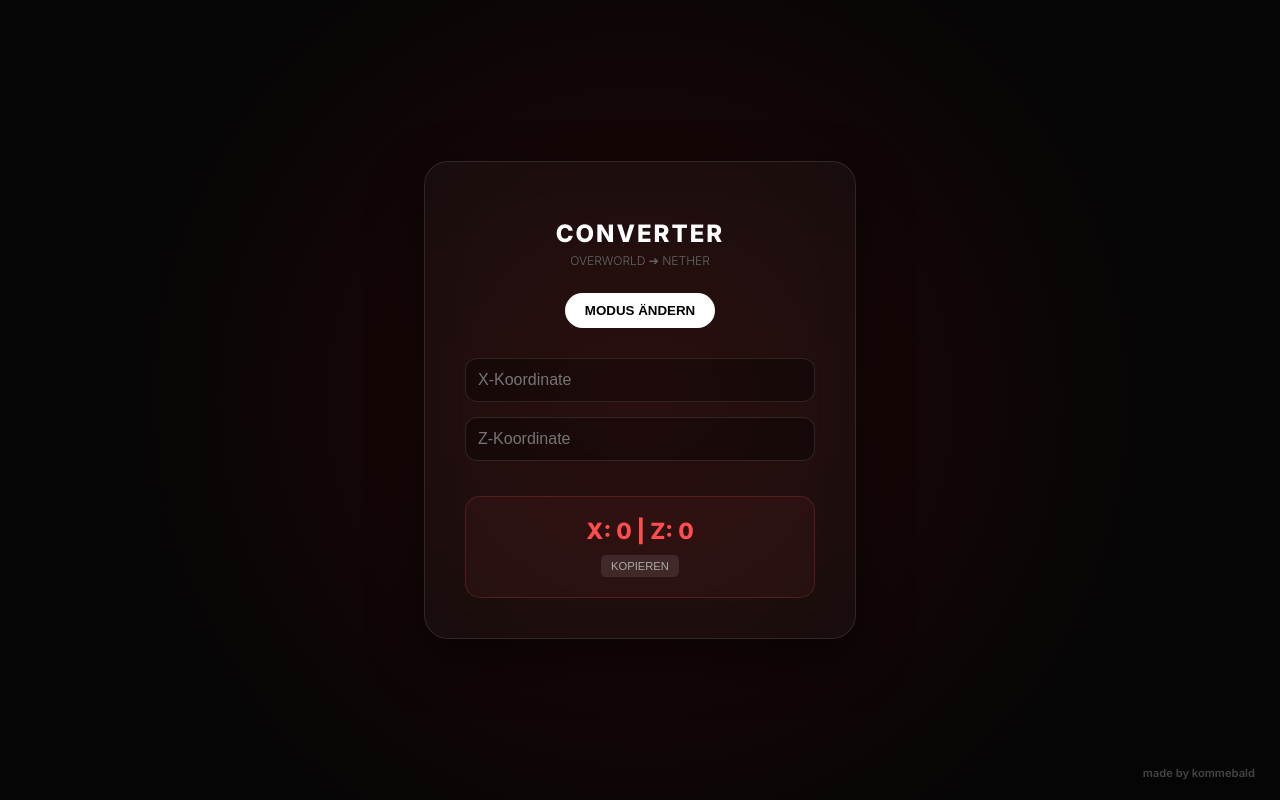
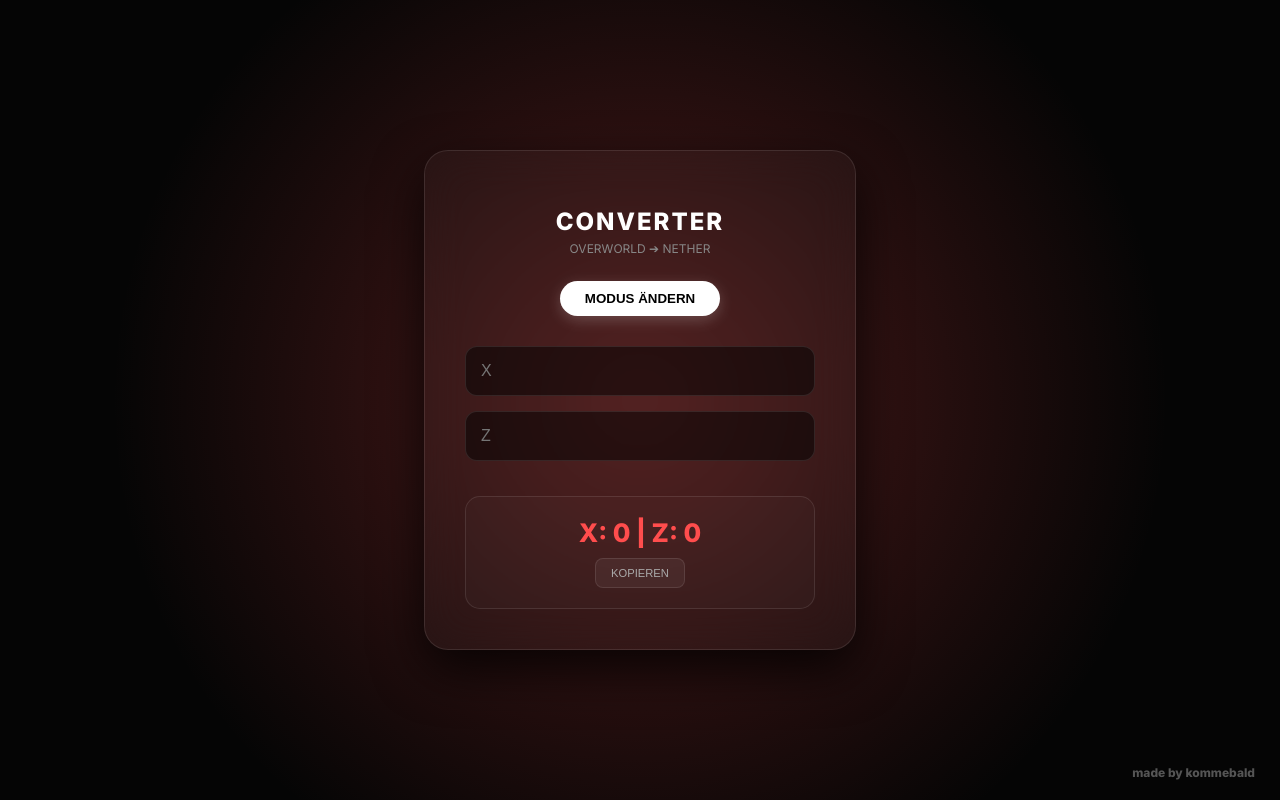
Before and after one commit to kommebald/coords-calculator, a plain HTML site: page index.html in a window 1280 px wide. Drawn offline with Linux system fonts and the light colour scheme.

Commit message:
Update index.html

```diff
--- a/index.html
+++ b/index.html
@@ -3,19 +3,19 @@
 <head>
     <meta charset="UTF-8">
     <meta name="viewport" content="width=device-width, initial-scale=1.0">
-    <title>MC Coord Converter | Pro</title>
-    <link href="https://fonts.googleapis.com/css2?family=Inter:wght@300;600;800&display=swap" rel="stylesheet">
+    <title>MC Converter | Animated</title>
+    <link href="https://fonts.googleapis.com/css2?family=Inter:wght@400;800&display=swap" rel="stylesheet">
     <style>
         :root {
-            --bg: #050505;
-            --accent: #ff4d4d;
-            --glass: rgba(255, 255, 255, 0.03);
-            --border: rgba(255, 255, 255, 0.1);
+            --nether-color: #ff4d4d;
+            --overworld-color: #2ecc71;
+            --current-accent: var(--nether-color);
+            --bg-dark: #050505;
         }
 
         body {
             margin: 0;
-            background: var(--bg);
+            background: var(--bg-dark);
             color: white;
             font-family: 'Inter', sans-serif;
             display: flex;
@@ -23,104 +23,115 @@
             align-items: center;
             height: 100vh;
             overflow: hidden;
+            transition: background 0.8s ease;
         }
 
-        /* Nether Ambient Glow */
-        body::before {
-            content: "";
+        /* Dynamischer Hintergrund-Glow */
+        .glow {
             position: absolute;
             width: 100%;
             height: 100%;
-            background: radial-gradient(circle at 50% 50%, #3a0a0a 0%, transparent 70%);
+            background: radial-gradient(circle at 50% 50%, var(--current-accent) 0%, transparent 70%);
             z-index: -1;
-            opacity: 0.6;
+            opacity: 0.3;
+            transition: 0.8s ease;
         }
 
         .card {
-            background: var(--glass);
+            background: rgba(255, 255, 255, 0.03);
             backdrop-filter: blur(20px);
             padding: 40px;
             border-radius: 24px;
-            border: 1px solid var(--border);
-            box-shadow: 0 20px 50px rgba(0,0,0,0.5);
+            border: 1px solid rgba(255, 255, 255, 0.1);
+            box-shadow: 0 20px 50px rgba(0,0,0,0.8);
             width: 350px;
             text-align: center;
+            transition: transform 0.4s cubic-bezier(0.175, 0.885, 0.32, 1.275);
         }
 
-        h1 { font-weight: 800; font-size: 1.5rem; margin-bottom: 5px; text-transform: uppercase; letter-spacing: 2px; }
-        .sub { font-size: 0.75rem; color: #666; margin-bottom: 25px; }
+        /* Animation beim Modus-Wechsel */
+        .card.bump { transform: scale(1.05); }
+
+        h1 { font-weight: 800; font-size: 1.5rem; margin-bottom: 5px; letter-spacing: 2px; }
+        .sub { font-size: 0.75rem; color: #888; margin-bottom: 25px; transition: 0.3s; }
 
         .btn-switch {
             background: white;
             color: black;
             border: none;
-            padding: 10px 20px;
+            padding: 10px 25px;
             border-radius: 50px;
-            font-weight: 600;
+            font-weight: 800;
             cursor: pointer;
             margin-bottom: 30px;
-            transition: 0.2s;
+            transition: 0.3s;
+            box-shadow: 0 4px 15px rgba(255,255,255,0.2);
         }
 
-        .btn-switch:hover { transform: scale(1.05); background: var(--accent); color: white; }
+        .btn-switch:hover { transform: translateY(-3px); box-shadow: 0 8px 20px var(--current-accent); }
+        .btn-switch:active { transform: scale(0.95); }
 
         input {
             width: 100%;
-            background: rgba(0,0,0,0.3);
-            border: 1px solid var(--border);
-            padding: 12px;
+            background: rgba(0,0,0,0.5);
+            border: 1px solid rgba(255,255,255,0.1);
+            padding: 15px;
             border-radius: 12px;
             color: white;
             margin-bottom: 15px;
             font-size: 1rem;
             outline: none;
             box-sizing: border-box;
+            transition: 0.3s;
         }
 
-        input:focus { border-color: var(--accent); }
+        input:focus { border-color: var(--current-accent); background: rgba(0,0,0,0.7); }
 
         .result-area {
             margin-top: 20px;
             padding: 20px;
-            background: rgba(255, 77, 77, 0.05);
+            background: rgba(255, 255, 255, 0.02);
             border-radius: 15px;
-            border: 1px solid rgba(255, 77, 77, 0.2);
+            border: 1px solid rgba(255, 255, 255, 0.1);
         }
 
-        #output { font-size: 1.4rem; font-weight: 700; color: var(--accent); margin-bottom: 10px; }
+        #output { font-size: 1.6rem; font-weight: 800; color: var(--current-accent); margin-bottom: 10px; transition: 0.5s; }
 
         .btn-copy {
             font-size: 0.7rem;
-            background: rgba(255,255,255,0.1);
-            border: none;
+            background: rgba(255,255,255,0.05);
+            border: 1px solid rgba(255,255,255,0.1);
             color: #aaa;
-            padding: 5px 10px;
-            border-radius: 5px;
+            padding: 8px 15px;
+            border-radius: 8px;
             cursor: pointer;
+            transition: 0.2s;
         }
 
-        .btn-copy:hover { color: white; background: rgba(255,255,255,0.2); }
+        .btn-copy:hover { color: white; background: var(--current-accent); border-color: transparent; }
 
         .footer {
             position: absolute;
             bottom: 20px;
             right: 25px;
-            font-size: 0.7rem;
-            color: #444;
+            font-size: 0.75rem;
+            color: #555;
             font-weight: 600;
         }
     </style>
 </head>
 <body>
 
-    <div class="card">
+    <div class="glow" id="bg-glow"></div>
+
+    <div class="card" id="main-card">
         <h1>CONVERTER</h1>
         <div class="sub" id="mode-label">OVERWORLD ➔ NETHER</div>
 
         <button class="btn-switch" onclick="toggleMode()">MODUS ÄNDERN</button>
 
-        <input type="number" id="xIn" placeholder="X-Koordinate" oninput="convert()">
-        <input type="number" id="zIn" placeholder="Z-Koordinate" oninput="convert()">
+        <input type="number" id="xIn" placeholder="X" oninput="convert()">
+        <input type="number" id="zIn" placeholder="Z" oninput="convert()">
 
         <div class="result-area">
             <div id="output">X: 0 | Z: 0</div>
@@ -135,7 +146,23 @@
 
         function toggleMode() {
             isOW = !isOW;
-            document.getElementById('mode-label').innerText = isOW ? "OVERWORLD ➔ NETHER" : "NETHER ➔ OVERWORLD";
+            const root = document.documentElement;
+            const card = document.getElementById('main-card');
+            const label = document.getElementById('mode-label');
+
+            // Animation triggern
+            card.classList.add('bump');
+            setTimeout(() => card.classList.remove('bump'), 400);
+
+            // Farben und Texte ändern
+            if (isOW) {
+                root.style.setProperty('--current-accent', 'var(--nether-color)');
+                label.innerText = "OVERWORLD ➔ NETHER";
+            } else {
+                root.style.setProperty('--current-accent', 'var(--overworld-color)');
+                label.innerText = "NETHER ➔ OVERWORLD";
+            }
+
             convert();
         }
 
@@ -150,7 +177,9 @@
         function copyResult() {
             const text = document.getElementById('output').innerText;
             navigator.clipboard.writeText(text);
-            alert("Kopiert: " + text);
+            const btn = document.querySelector('.btn-copy');
+            btn.innerText = "KOPIERT!";
+            setTimeout(() => btn.innerText = "KOPIEREN", 2000);
         }
     </script>
 </body>
```
